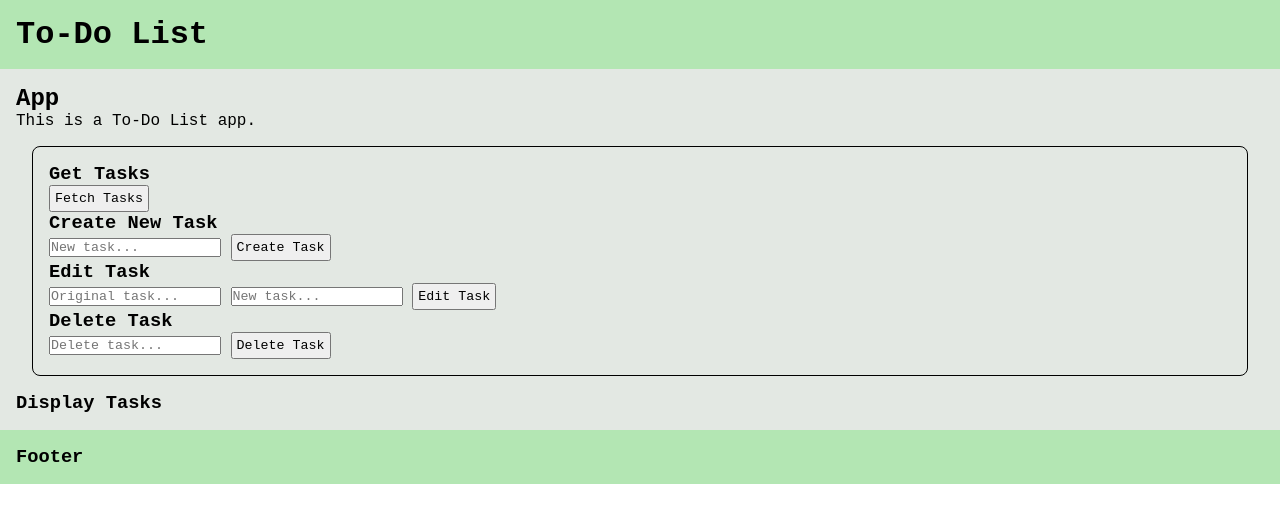
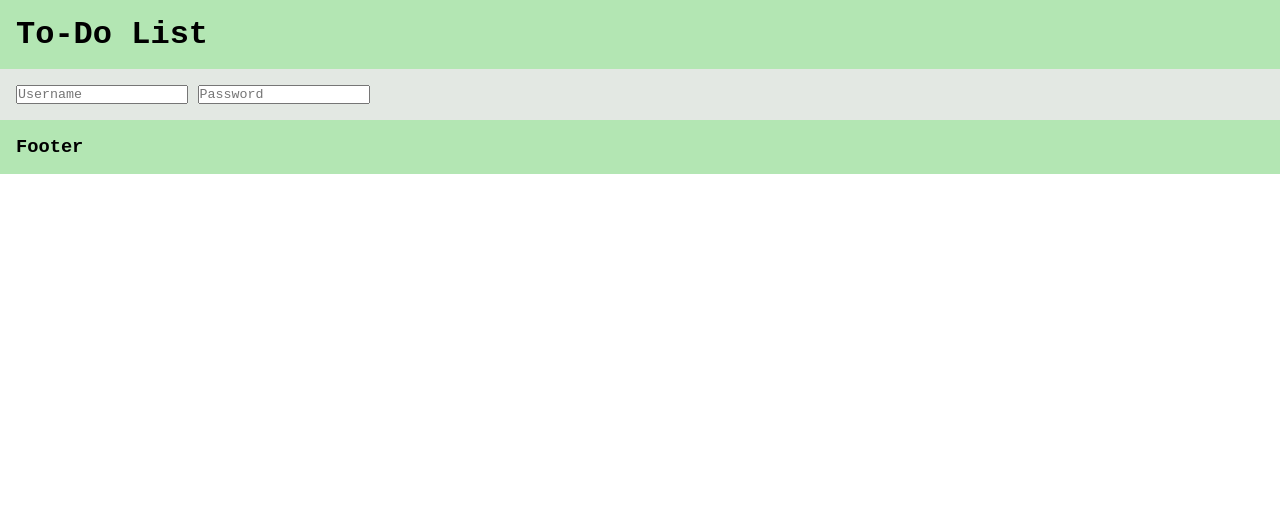
Before and after one commit to zen-da-baker/to-do-list, a website: page public/index.html in a window 1280 px wide. Drawn offline with Linux system fonts and the light colour scheme; no server answers.

Commit message:
Login state based display

```diff
--- a/public/index.html
+++ b/public/index.html
@@ -5,6 +5,7 @@
         <meta name="viewport" content="width=device-width, initial-scale=1.0">
 
         <script src="app.js" defer></script>
+        <script src="login.js" defer></script>
 
         <link rel="stylesheet" href="style.css"/>
 
@@ -17,6 +18,13 @@
         </header>
 
         <main class="main">
+            <div id="login">
+                <input id="username" type="text" placeholder="Username" />
+                <input id="password" type="password" placeholder="Password" />
+
+            </div>
+
+            <div id="app">
                 <h2>App</h2>
                 <p>This is a To-Do List app.</p>
 
@@ -43,6 +51,8 @@
 
                 <h3>Display Tasks</h3>
                 <div id="display-tasks"></div>
+            </div>
+
         </main>
 
         <footer class="footer">
--- /dev/null
+++ b/public/login.js
@@ -0,0 +1,19 @@
+// DOM elements
+const app = document.getElementById('app');
+const loginScreen = document.getElementById('login');
+
+// Login state
+let login = false;
+
+// Login state logic
+if (login == false) {
+    app.style.display = 'none';
+    loginScreen.style.display = 'block';
+} else {
+    app.style.display = 'block';
+    loginScreen.style.display = 'none';
+}
+
+// Check login credintials
+
+// Create new user and JSON
```
Lines whose indentation alone changed are shown as unchanged.
